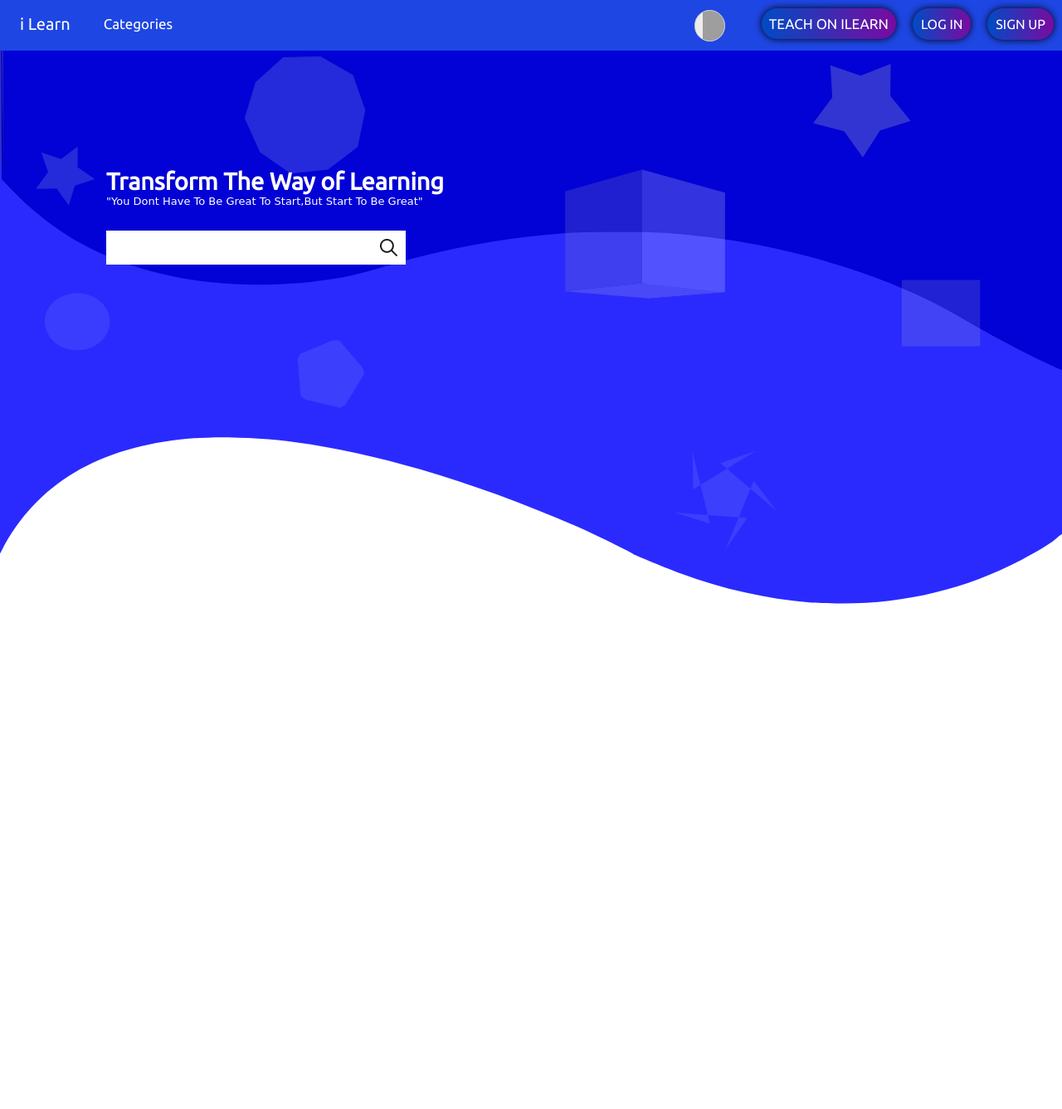
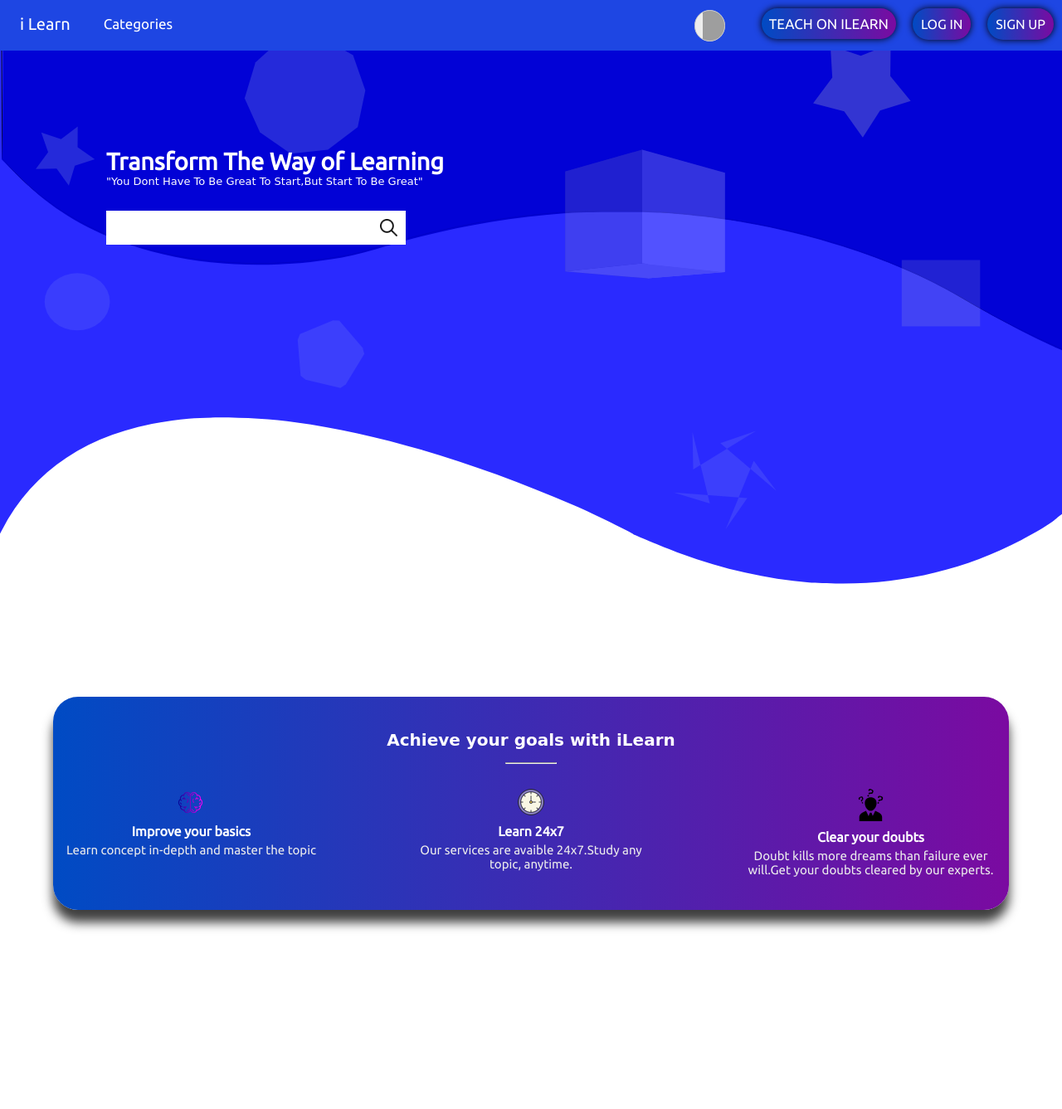
Before and after one commit to PseudoCode01/iLearn, a Django app: page / in a window 1280 px wide. Shown: the top 1337 px of the page at 83% size. Run offline with Django 3.2, Linux system fonts and the light colour scheme; data that the repository does not hold is empty; some libraries are stand-ins or nearby versions; grey boxes are pictures that could not be loaded.

Commit message:
homepage

```diff
--- a/static/css/home.css
+++ b/static/css/home.css
@@ -1,6 +1,7 @@
 
 #home
-{   position: absolute;
+{
+     /* position: absolute; */
     top: 24px;
     display: flex;
     flex-direction: column;
@@ -78,3 +79,65 @@ align-items: flex-start;
         display: none;
     }
 }
+
+
+
+.facilitysection{
+    padding: 40px 0;
+    /* background-color: #00DBDE;
+    background-image: linear-gradient(90deg, #00DBDE 0%, rgb(158, 65, 160) 100%); */
+    background-image: linear-gradient(to right, #004bc4 0%, #7d09a0 51%, #004bc4 100%);
+    transition: 1s;
+  background-size: 200% auto;
+    box-shadow: 0 15px 13px rgb(63, 63, 63);
+    color: white;
+    width: 90%;
+    margin-left: auto;
+    margin-right: auto;
+    border-radius: 30px;
+    margin-top: 10%;
+display:flex;
+align-items: center;
+flex-direction: column;
+}
+.facilitysection:hover{
+    background-position: right;
+    box-shadow: 0 10px 13px rgb(63, 63, 63);
+}
+.facilitysection hr{
+    margin-top: 15px;
+    width: 60px;
+    color: rgb(243, 16, 16);
+}
+.facilitysection h2{
+    font-size: 20px;
+    font-family: cursive;
+    font-weight: bold;
+}
+.facilitycontent{
+    margin-top: 30px;
+     display: flex;
+    margin-left: auto;
+    margin-right: auto;
+    justify-content:space-between;
+    padding: 0 15px;
+}
+.facilitycontent >div
+    {
+        width: 27%;
+        display: flex;
+        flex-direction: column;
+        align-items: center;
+    }
+    .facilitycontent >div h4{
+        margin-top: 10px;
+
+    }
+    .facilitycontent >div p{
+        margin-top: 5px;
+        font-size: 15px;
+       color: rgb(236, 236, 236);
+       margin-left: auto;
+       margin-right: auto;
+       text-align: center;
+    }
--- a/template/home/home.html
+++ b/template/home/home.html
@@ -17,6 +17,27 @@
   </div>
   </div>
 
-<br>
+  <div class="facilitysection">
+    <h2>Achieve your goals with iLearn</h2>
+    <hr>
+    <div class="facilitycontent">
+      <div class="improve">
+       <img src="/static/img/brain.png" alt="">
+       <h4>Improve your basics</h4>
+       <p>Learn concept in-depth and master the topic</p>
+      </div>
+
+    <div class="alltime">
+      <img src="/static/img/watch.png" alt="">
+      <h4>Learn 24x7</h4>
+      <p>Our services are avaible  24x7.Study any topic, anytime. </p>
+    </div>
+    <div class="doubt">
+      <img src="/static/img/businessman-with-doubts-svgrepo-com.svg" alt="">
+      <h4>Clear your doubts</h4>
+      <p>Doubt kills more dreams than failure ever will.Get your doubts cleared by our experts.</p>
+    </div>
+  </div>
+  </div>
 <script src="{% static 'js/home.js' %}"></script>
 {% endblock body %}
```
Also changed, not shown: static/css/baseTeach.css (+38 -6 lines), template/baseTeach.html (+11 -1 lines), staffPanel/urls.py (line endings or trailing spaces), static/img/brain.png (added), static/img/businessman-with-doubts-svgrepo-com.svg (added), static/img/watch.png (added).
